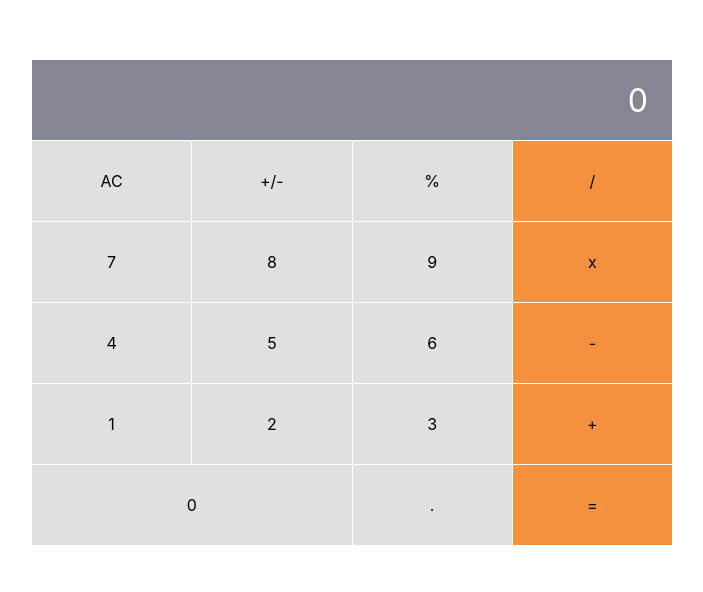
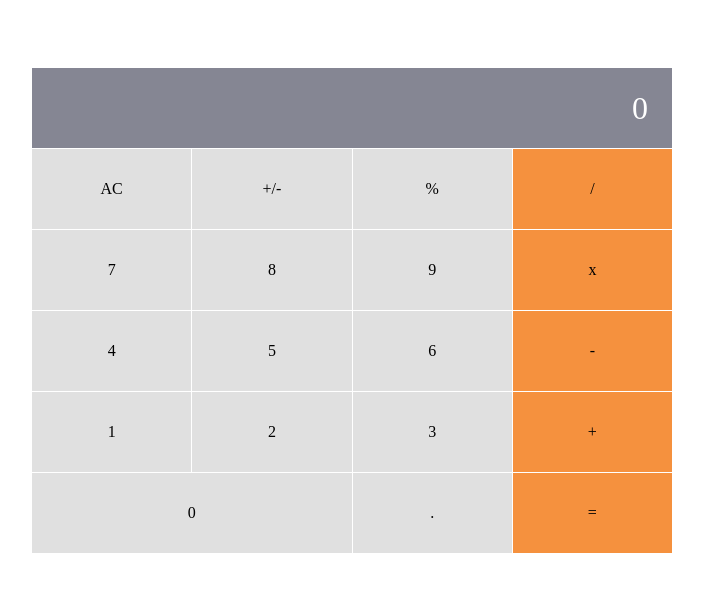
Before and after one commit to herokudev/Math-Magicians, a React (Create React App) app: page / in a window 1280 px wide. Shown: the part 140-732 px from the top of the page, without its empty margins (288-991 px from the left). Built offline with nearby package versions, Linux system fonts and the light colour scheme.

Commit message:
Code review changes
Code review changes

```diff
--- a/src/components/Calculator.js
+++ b/src/components/Calculator.js
@@ -1,4 +1,3 @@
-/* eslint-disable react/prefer-stateless-function */
 import React from 'react';
 
 class Calculator extends React.Component {
--- a/src/index.css
+++ /dev/null
@@ -1,27 +0,0 @@
-body {
-  margin: 0;
-  font-family:
-    -apple-system,
-    BlinkMacSystemFont,
-    'Segoe UI',
-    'Roboto',
-    'Oxygen',
-    'Ubuntu',
-    'Cantarell',
-    'Fira Sans',
-    'Droid Sans',
-    'Helvetica Neue',
-    sans-serif;
-  -webkit-font-smoothing: antialiased;
-  -moz-osx-font-smoothing: grayscale;
-}
-
-code {
-  font-family:
-    source-code-pro,
-    Menlo,
-    Monaco,
-    Consolas,
-    'Courier New',
-    monospace;
-}
--- a/src/index.js
+++ b/src/index.js
@@ -1,6 +1,5 @@
 import React from 'react';
 import ReactDOM from 'react-dom';
-import './index.css';
 import App from './App';
 
 ReactDOM.render(
```
Also changed, not shown: src/logo.svg (deleted), 1 other file (tests, documents, lock files or other folders).
